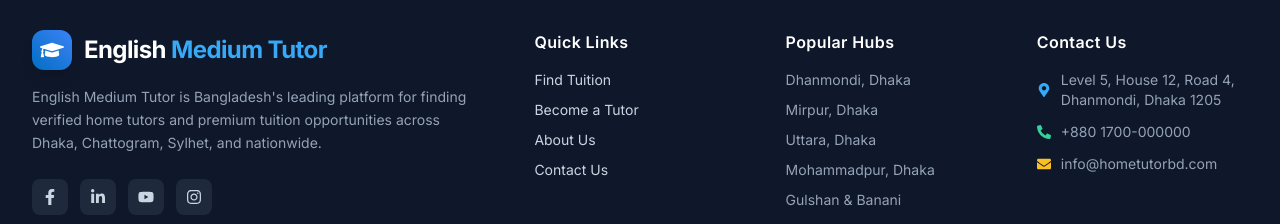
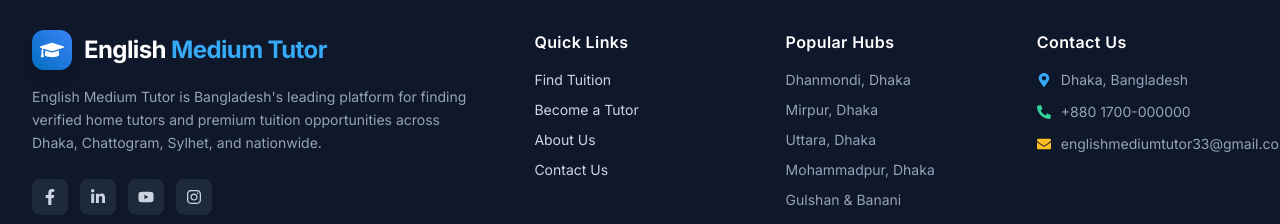
Before and after one commit to ashrafJK/ht, a React (Vite) app in the folder frontend/: page / in a window 1280 px wide. Shown: the part 3816-4040 px from the top of the page. Built offline with nearby package versions, Linux system fonts and the light colour scheme; no server answers.

Commit message:
Update Contact Information address to Dhaka Bangladesh and email to englishmediumtutor33@gmail.com in Contact page and Footer

```diff
--- a/frontend/src/components/common/Footer.jsx
+++ b/frontend/src/components/common/Footer.jsx
@@ -90,7 +90,7 @@ const Footer = () => {
             <ul className="space-y-3 text-sm text-slate-400">
               <li className="flex items-center gap-2.5">
                 <FaMapMarkerAlt className="text-primary-400 shrink-0" />
-                <span>Level 5, House 12, Road 4, Dhanmondi, Dhaka 1205</span>
+                <span>Dhaka, Bangladesh</span>
               </li>
               <li className="flex items-center gap-2.5">
                 <FaPhoneAlt className="text-emerald-400 shrink-0" />
@@ -98,7 +98,7 @@ const Footer = () => {
               </li>
               <li className="flex items-center gap-2.5">
                 <FaEnvelope className="text-amber-400 shrink-0" />
-                <span>info@hometutorbd.com</span>
+                <span>englishmediumtutor33@gmail.com</span>
               </li>
             </ul>
           </div>
--- a/frontend/src/pages/Contact.jsx
+++ b/frontend/src/pages/Contact.jsx
@@ -25,7 +25,7 @@ const Contact = () => {
     e.preventDefault();
     setSubmitting(true);
     setTimeout(() => {
-      toast.success('Thank you! Your message has been sent to Home Tutor BD team.');
+      toast.success('Thank you! Your message has been sent to English Medium Tutor team.');
       setFormData({ name: '', email: '', phone: '', message: '' });
       setSubmitting(false);
     }, 800);
@@ -50,7 +50,7 @@ const Contact = () => {
             <ul className="space-y-5 text-slate-300 text-sm">
               <li className="flex items-start gap-3">
                 <FaMapMarkerAlt className="text-primary-400 text-lg shrink-0 mt-0.5" />
-                <span>Level 5, House 12, Road 4, Dhanmondi, Dhaka 1205, Bangladesh</span>
+                <span>Dhaka, Bangladesh</span>
               </li>
               <li className="flex items-center gap-3">
                 <FaPhoneAlt className="text-emerald-400 text-lg shrink-0" />
@@ -58,7 +58,7 @@ const Contact = () => {
               </li>
               <li className="flex items-center gap-3">
                 <FaEnvelope className="text-amber-400 text-lg shrink-0" />
-                <span>info@hometutorbd.com</span>
+                <span>englishmediumtutor33@gmail.com</span>
               </li>
             </ul>
           </div>
```
